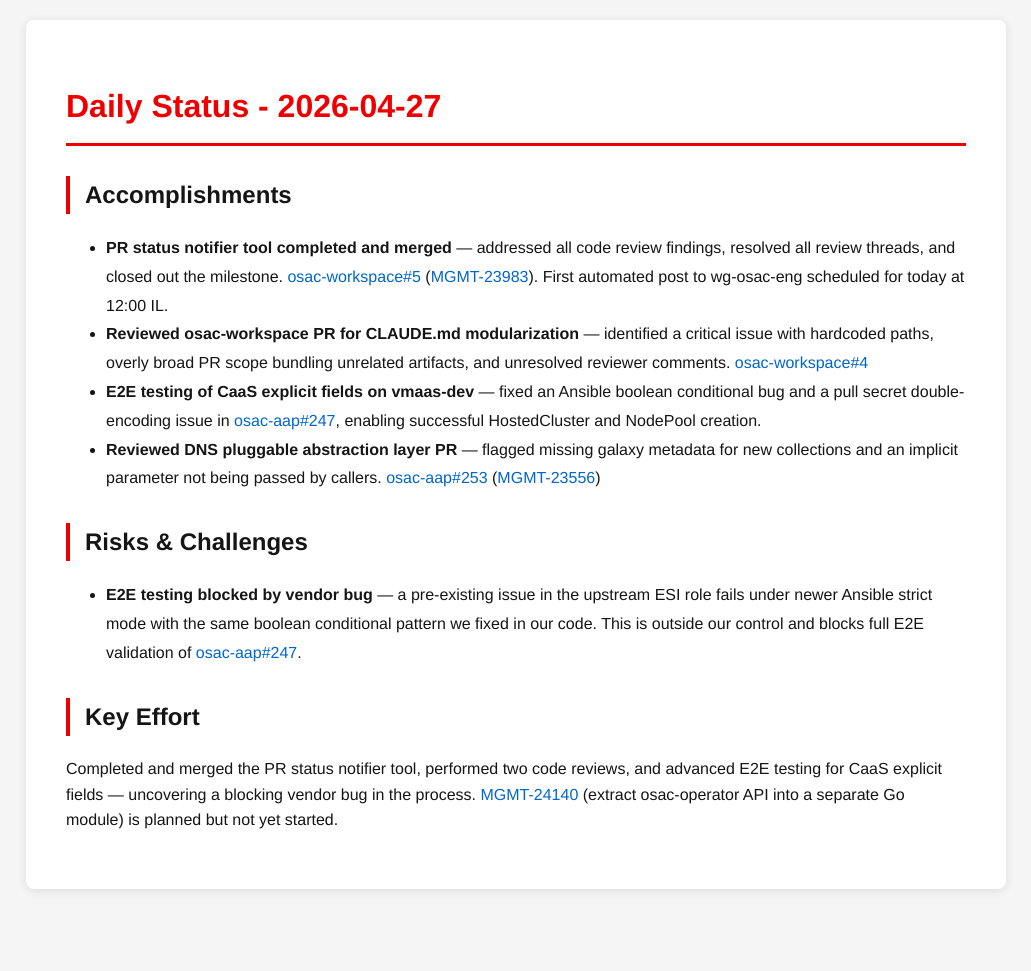
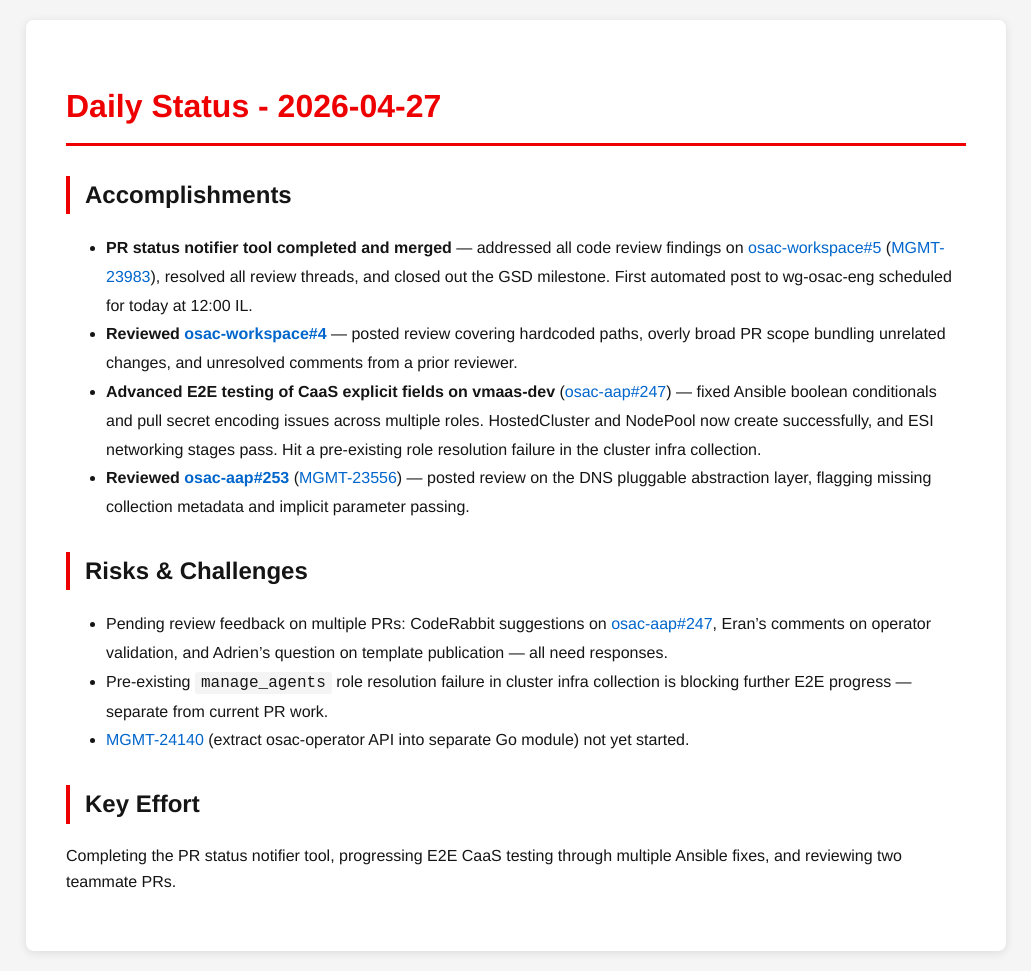
Before and after one commit to tzvatot/daily-status, a Jekyll site: the page built from 2026-04-27.md, in a window 1280 px wide. Shown: the whole page, without its empty margins (124-1155 px from the left). Built offline with Jekyll 4.4.1, drawn with Linux system fonts in a browser that asks for light colours; before the commit the page ends 909 px from its top, so only the background shows below that.

Commit message:
Daily status update - 2026-04-27

```diff
--- a/2026-04-27.md
+++ b/2026-04-27.md
@@ -7,16 +7,15 @@ date: 2026-04-27
 # Daily Status - 2026-04-27
 
 ## Accomplishments
-
-- **PR status notifier tool completed and merged** — addressed all code review findings, resolved all review threads, and closed out the milestone. [osac-workspace#5](https://github.com/osac-project/osac-workspace/pull/5) ([MGMT-23983](https://issues.redhat.com/browse/MGMT-23983)). First automated post to wg-osac-eng scheduled for today at 12:00 IL.
-- **Reviewed osac-workspace PR for CLAUDE.md modularization** — identified a critical issue with hardcoded paths, overly broad PR scope bundling unrelated artifacts, and unresolved reviewer comments. [osac-workspace#4](https://github.com/osac-project/osac-workspace/pull/4)
-- **E2E testing of CaaS explicit fields on vmaas-dev** — fixed an Ansible boolean conditional bug and a pull secret double-encoding issue in [osac-aap#247](https://github.com/osac-project/osac-aap/pull/247), enabling successful HostedCluster and NodePool creation.
-- **Reviewed DNS pluggable abstraction layer PR** — flagged missing galaxy metadata for new collections and an implicit parameter not being passed by callers. [osac-aap#253](https://github.com/osac-project/osac-aap/pull/253) ([MGMT-23556](https://issues.redhat.com/browse/MGMT-23556))
+- **PR status notifier tool completed and merged** — addressed all code review findings on [osac-workspace#5](https://github.com/osac-project/osac-workspace/pull/5) ([MGMT-23983](https://redhat.atlassian.net/browse/MGMT-23983)), resolved all review threads, and closed out the GSD milestone. First automated post to wg-osac-eng scheduled for today at 12:00 IL.
+- **Reviewed [osac-workspace#4](https://github.com/osac-project/osac-workspace/pull/4)** — posted review covering hardcoded paths, overly broad PR scope bundling unrelated changes, and unresolved comments from a prior reviewer.
+- **Advanced E2E testing of CaaS explicit fields on vmaas-dev** ([osac-aap#247](https://github.com/osac-project/osac-aap/pull/247)) — fixed Ansible boolean conditionals and pull secret encoding issues across multiple roles. HostedCluster and NodePool now create successfully, and ESI networking stages pass. Hit a pre-existing role resolution failure in the cluster infra collection.
+- **Reviewed [osac-aap#253](https://github.com/osac-project/osac-aap/pull/253)** ([MGMT-23556](https://redhat.atlassian.net/browse/MGMT-23556)) — posted review on the DNS pluggable abstraction layer, flagging missing collection metadata and implicit parameter passing.
 
 ## Risks & Challenges
-
-- **E2E testing blocked by vendor bug** — a pre-existing issue in the upstream ESI role fails under newer Ansible strict mode with the same boolean conditional pattern we fixed in our code. This is outside our control and blocks full E2E validation of [osac-aap#247](https://github.com/osac-project/osac-aap/pull/247).
+- Pending review feedback on multiple PRs: CodeRabbit suggestions on [osac-aap#247](https://github.com/osac-project/osac-aap/pull/247), Eran's comments on operator validation, and Adrien's question on template publication — all need responses.
+- Pre-existing `manage_agents` role resolution failure in cluster infra collection is blocking further E2E progress — separate from current PR work.
+- [MGMT-24140](https://redhat.atlassian.net/browse/MGMT-24140) (extract osac-operator API into separate Go module) not yet started.
 
 ## Key Effort
-
-Completed and merged the PR status notifier tool, performed two code reviews, and advanced E2E testing for CaaS explicit fields — uncovering a blocking vendor bug in the process. [MGMT-24140](https://issues.redhat.com/browse/MGMT-24140) (extract osac-operator API into a separate Go module) is planned but not yet started.
+Completing the PR status notifier tool, progressing E2E CaaS testing through multiple Ansible fixes, and reviewing two teammate PRs.
```
